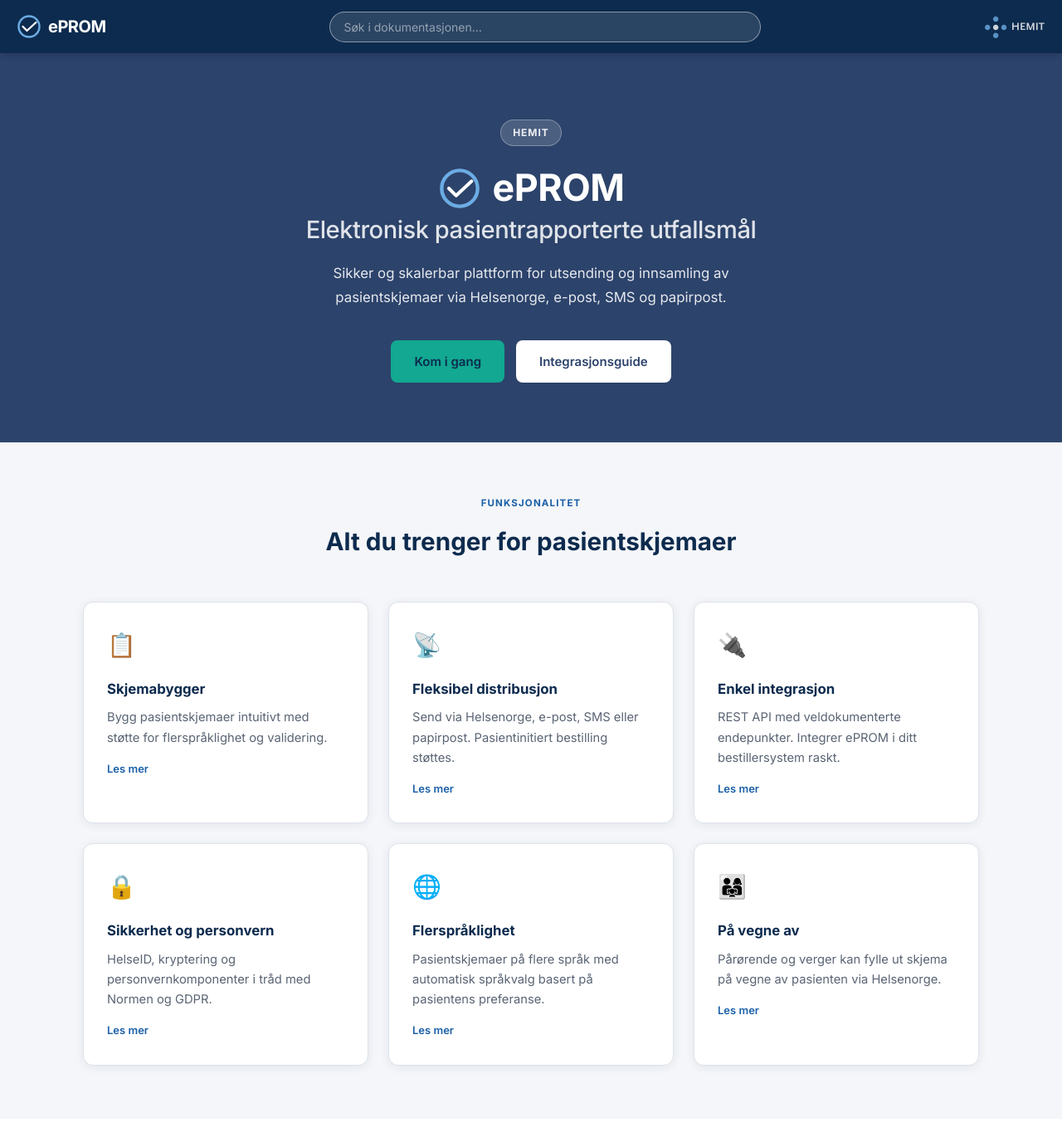
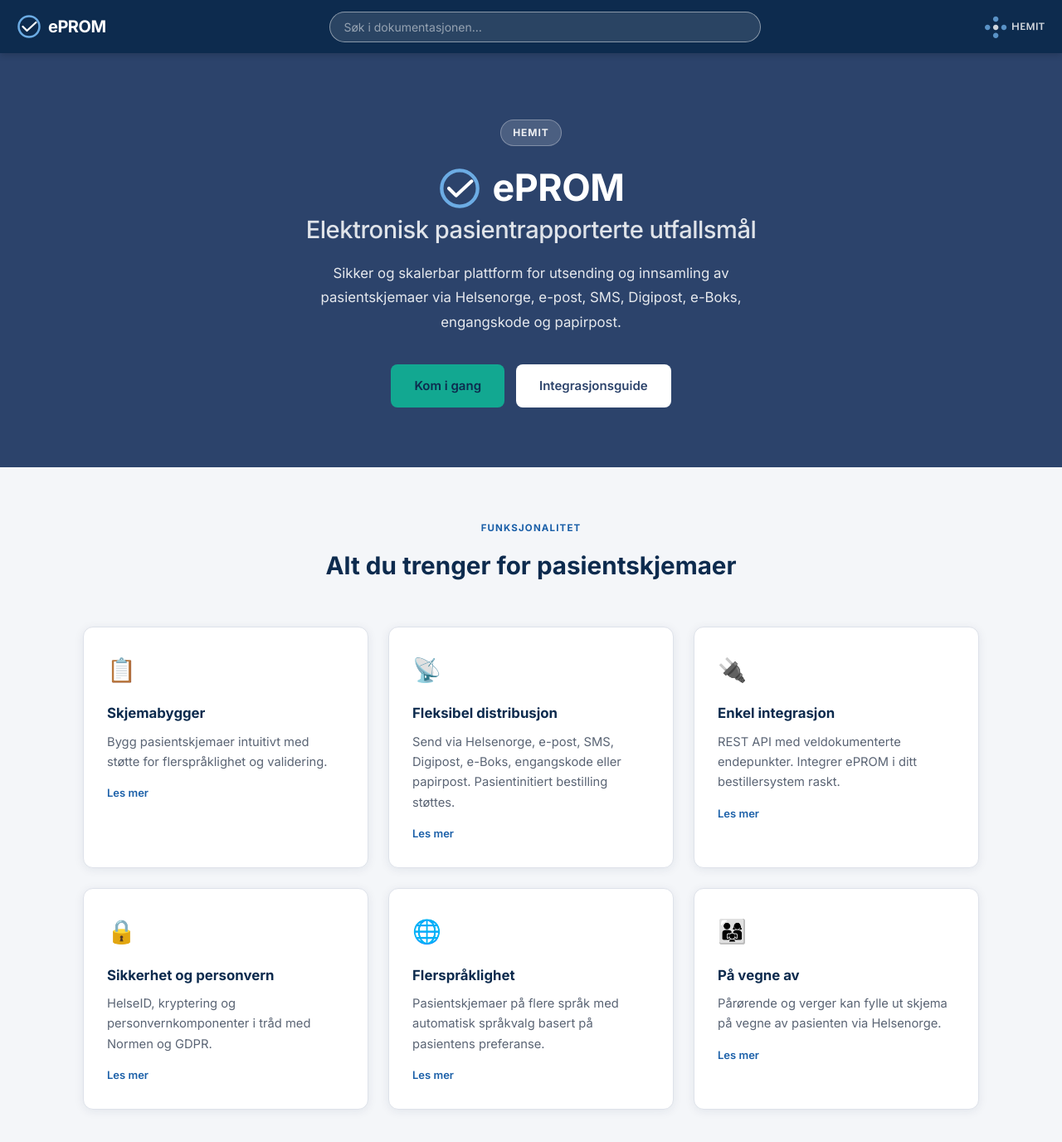
Before and after one commit to HemitSystemutvikling/ePROM, a Jekyll site: the page built from index.md, in a window 1280 px wide and 1400 px high. Shown: the top 1376 px of the window at 83% size. Built offline with Jekyll 4.4.1, drawn with Linux system fonts in a browser that asks for light colours; comment, search, counter and statistics services are not loaded.

Commit message:
Oppdaterte tekster

```diff
--- a/_layouts/home.html
+++ b/_layouts/home.html
@@ -54,7 +54,7 @@ hide_sidebar: true
       <span class="subtitle lang-no">Elektronisk pasientrapporterte utfallsmål</span>
       <span class="subtitle lang-en">Electronic Patient-Reported Outcome Measures</span>
     </h1>
-    <p class="hero-lead lang-no">Sikker og skalerbar plattform for utsending og innsamling av pasientskjemaer via Helsenorge, e-post, SMS og papirpost.</p>
+    <p class="hero-lead lang-no">Sikker og skalerbar plattform for utsending og innsamling av pasientskjemaer via Helsenorge, e-post, SMS, Digipost, e-Boks, engangskode og papirpost.</p>
     <p class="hero-lead lang-en">A secure and scalable platform for distributing and collecting patient questionnaires via Helsenorge, email, SMS, and postal mail.</p>
     <div class="hero-actions">
       <a href="{{ '/Startguide' | relative_url }}" class="btn btn-primary">
@@ -87,7 +87,7 @@ hide_sidebar: true
       <div class="card">
         <span class="card-icon" aria-hidden="true">📡</span>
         <h3 class="lang-no">Fleksibel distribusjon</h3><h3 class="lang-en">Flexible distribution</h3>
-        <p class="lang-no">Send via Helsenorge, e-post, SMS eller papirpost. Pasientinitiert bestilling støttes.</p>
+        <p class="lang-no">Send via Helsenorge, e-post, SMS, Digipost, e-Boks, engangskode eller papirpost. Pasientinitiert bestilling støttes.</p>
         <p class="lang-en">Send via Helsenorge, email, SMS, or postal mail. Patient-initiated ordering supported.</p>
         <a href="{{ '/Utfylling%20av%20skjema' | relative_url }}" class="card-link lang-no" aria-label="Les mer om fleksibel distribusjon">Les mer</a>
         <a href="{{ '/Utfylling%20av%20skjema' | relative_url }}" class="card-link lang-en">Learn more</a>
```
